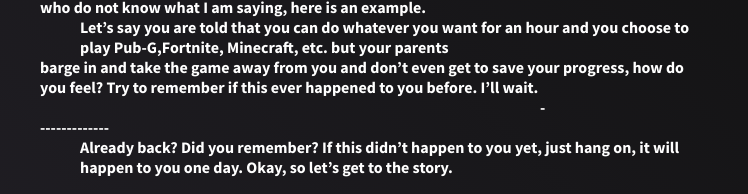
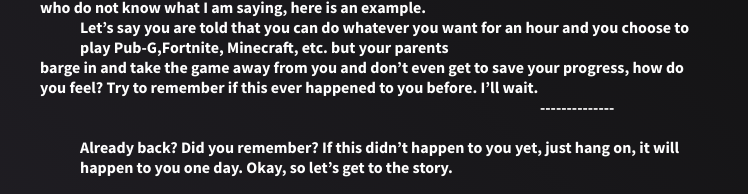
Before and after one commit to Mintype/My-web, a plain HTML site: page my-blogs.html in a window 1280 px wide. Shown: the part 1715-1909 px from the top of the page, 266-1014 px from the left. Drawn offline with Linux system fonts and the light colour scheme.

Commit message:
Update my-blogs.html

```diff
--- a/my-blogs.html
+++ b/my-blogs.html
@@ -55,7 +55,7 @@
             <h4>
                 <p style="margin-left:  40px">If you have a favorite thing and your parents just come in and take it away, how do you feel? Angry? Mad? Disappointed? Well for those of you</p> who do not know what I am saying, here is an example.<br>
 		<p style="margin-left:  40px">Let’s say you are told that you can do whatever you want for an hour and you choose to play Pub-G,Fortnite, Minecraft, etc. but your parents</p> barge in and take the game away from you and don’t even get to save your progress, how do you feel? Try to remember if this ever happened to you before. I’ll wait.<br>
-		<p style="margin-left:  500px">					-</p>-------------<br>
+		<p style="margin-left:  500px">					--------------</p><br>
 		<p style="margin-left:  40px">Already back? Did you remember? If this didn’t happen to you yet, just hang on, it will happen to you one day. Okay, so let’s get to the story.</p><br>
 		<p style="margin-left:  40px">That’s what happened to me on the night of June, 2019. My parents went to watch a movie on their projector in their room when I felt as if it</p> were unfair even though I watched a movie in the afternoon..<br>
 		<p style="margin-left:  40px">So this is what happened: My parents went to watch a movie on their projector in their room and expected me to sleep. So instead, I just started</p> reading the book, Percy Jackson: The Last Olympian in the dark, which I am not allowed to do at night and sleep on time. When my parents finished their movie and came out, they saw me reading a book. They didn’t react. I kept my book right beside me. When they turned on a light, I started reading again in hopes that they won’t get mad at me for reading in the light but instead my mom started scolding me. <br>
```
